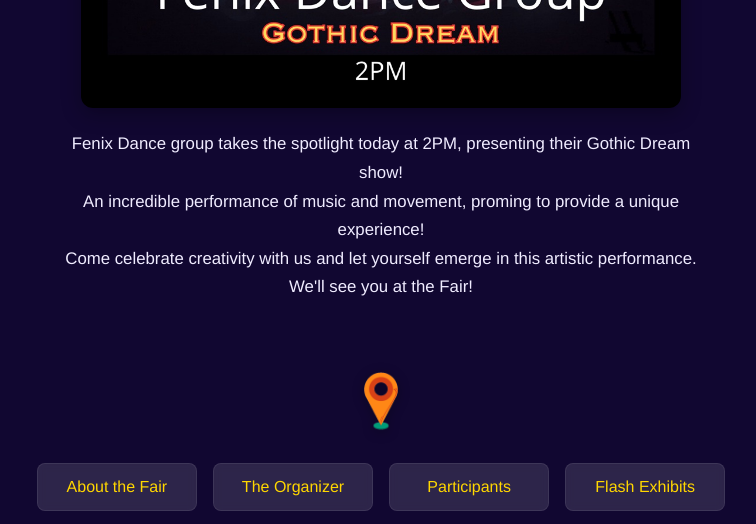
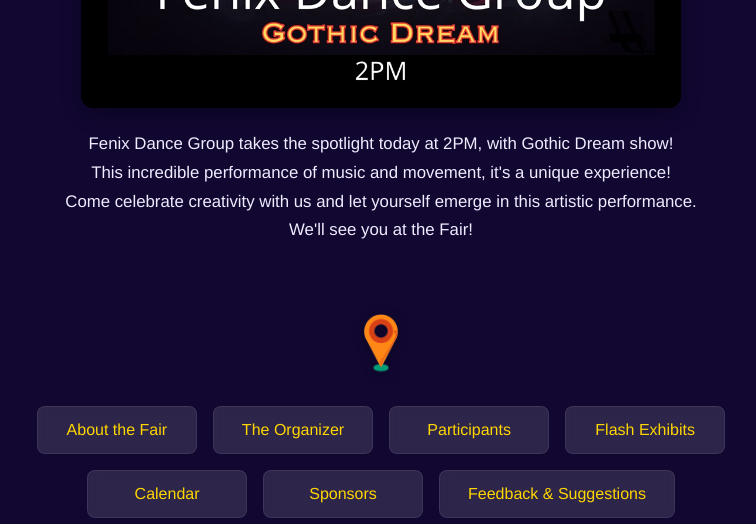
Before and after one commit to cadmarques/art-fair, a plain HTML site: page index.html in a window 1280 px wide. Shown: the part 1100-1624 px from the top of the page, without its empty margins (259-1015 px from the left). Drawn offline with Linux system fonts and the light colour scheme.

Commit message:
corrected text - fenix show

```diff
--- a/index.html
+++ b/index.html
@@ -25,9 +25,9 @@
       <h2>✨ Gothic Dream Dance Performance! - 2PM</h2>
       <img src="images/events/ev03.jpg" alt="Steve Who?">
       <p>
-        Fenix Dance group takes the spotlight today at 2PM, presenting their Gothic Dream show!
+        Fenix Dance Group takes the spotlight today at 2PM, with Gothic Dream show!
       </p>
-      <p>An incredible performance of music and movement, proming to provide a unique experience!</p>
+      <p>This incredible performance of music and movement, it's a unique experience!</p>
       <p>
         Come celebrate creativity with us and let yourself emerge in this artistic performance.
       </p>
```
